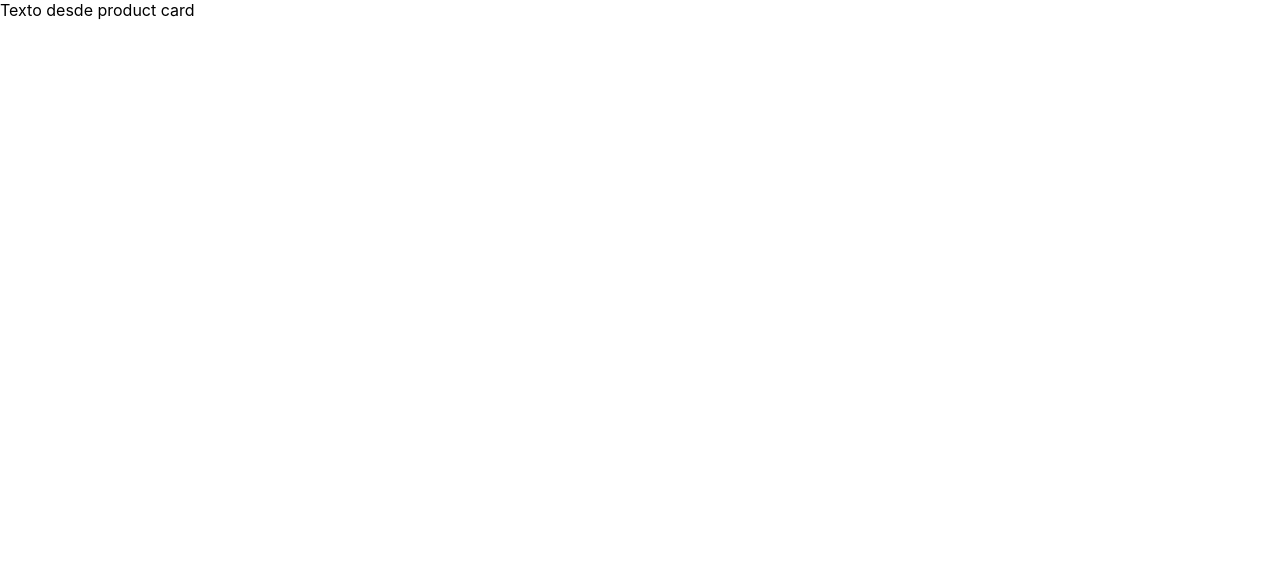
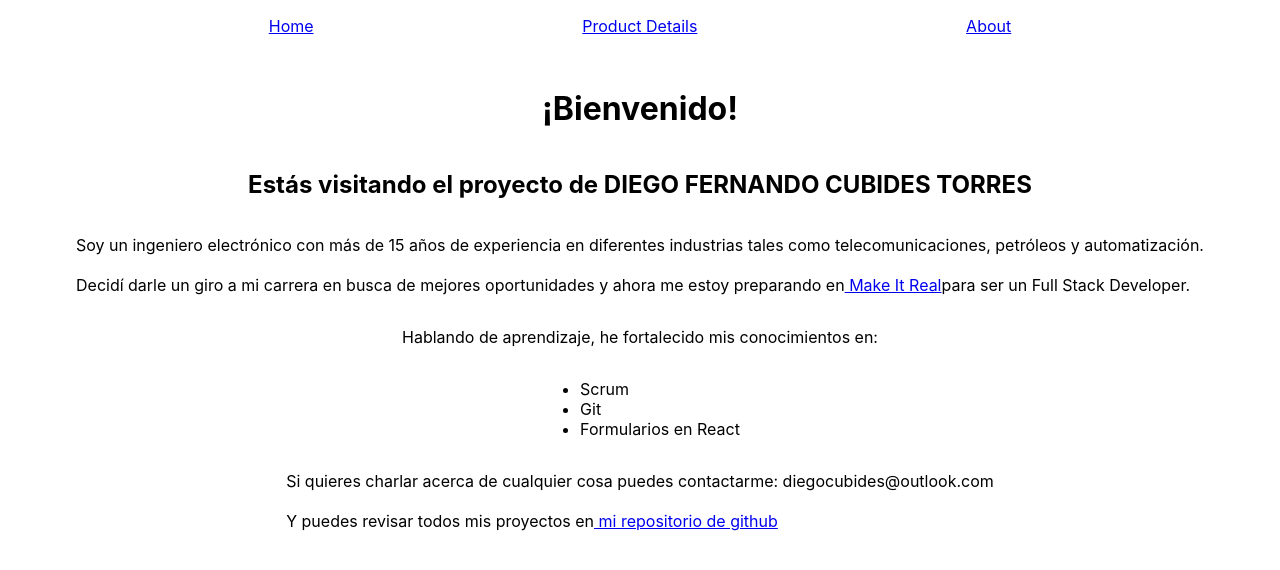
Before and after one commit to d1360cub/Assesment-Frontend, a React (Create React App) app: page /about in a window 1280 px wide. Shown: the top 570 px of the page. Built offline with nearby package versions, Linux system fonts and the light colour scheme.

Commit message:
modifies about

```diff
--- a/src/App.js
+++ b/src/App.js
@@ -1,9 +1,9 @@
-import ProductCard from './Components/ProductCard/ProductCard';
+import Routing from './components/Routing';
 
 function App() {
   return (
     <div>
-      <ProductCard />
+      <Routing />
     </div>
   );
 }
--- /dev/null
+++ b/src/Pages/About/about.css
@@ -0,0 +1,10 @@
+.container {
+  display: flex;
+  flex-direction: column;
+  align-items: center;
+  padding: 2rem;
+}
+
+.container h2 {
+  text-align: center;
+}
--- /dev/null
+++ b/src/Pages/About/index.jsx
@@ -0,0 +1,43 @@
+import React from 'react';
+import './about.css';
+
+function About() {
+  return (
+    <div className="container">
+      <h1>¡Bienvenido!</h1>
+      <h2>
+        Estás visitando el proyecto de
+        <strong> DIEGO FERNANDO CUBIDES TORRES</strong>
+      </h2>
+      <p>
+        Soy un ingeniero electrónico con más de 15 años de experiencia
+        en diferentes industrias tales como telecomunicaciones, petróleos
+        y automatización.
+        <br />
+        <br />
+        Decidí darle un giro a mi carrera en busca de mejores oportunidades
+        y ahora me estoy preparando en
+        <a href="https://makeitreal.camp/"> Make It Real</a>
+        para ser un Full Stack Developer.
+      </p>
+      <p>
+        Hablando de aprendizaje, he fortalecido mis conocimientos en:
+      </p>
+      <ul>
+        <li>Scrum</li>
+        <li>Git</li>
+        <li>Formularios en React</li>
+      </ul>
+      <p>
+        Si quieres charlar acerca de cualquier cosa puedes contactarme:
+        diegocubides@outlook.com
+        <br />
+        <br />
+        Y puedes revisar todos mis proyectos en
+        <a href="https://github.com/d1360cub"> mi repositorio de github</a>
+      </p>
+    </div>
+  );
+}
+
+export default About;
--- /dev/null
+++ b/src/Pages/Home/index.jsx
@@ -0,0 +1,11 @@
+import React from 'react';
+
+function Home() {
+  return (
+    <div>
+      texto desde home
+    </div>
+  );
+}
+
+export default Home;
--- /dev/null
+++ b/src/Pages/ProductDetails/index.jsx
@@ -0,0 +1,11 @@
+import React from 'react';
+
+function ProductDetails() {
+  return (
+    <div>
+      texto desde product details
+    </div>
+  );
+}
+
+export default ProductDetails;
--- /dev/null
+++ b/src/components/Navbar/Navbar.css
@@ -0,0 +1,5 @@
+.navBar {
+  display: flex;
+  justify-content: space-evenly;
+  padding-top: 1rem;
+}
--- /dev/null
+++ b/src/components/Navbar/index.jsx
@@ -0,0 +1,15 @@
+import React from 'react';
+import { NavLink } from 'react-router-dom';
+import './Navbar.css';
+
+function Navbar() {
+  return (
+    <nav className="navBar">
+      <NavLink to="/">Home</NavLink>
+      <NavLink to="/productdetails">Product Details</NavLink>
+      <NavLink to="/about">About</NavLink>
+    </nav>
+  );
+}
+
+export default Navbar;
--- /dev/null
+++ b/src/components/Routing/index.jsx
@@ -0,0 +1,21 @@
+import React from 'react';
+import { BrowserRouter, Routes, Route } from 'react-router-dom';
+import Home from '../../Pages/Home';
+import ProductDetails from '../../Pages/ProductDetails';
+import About from '../../Pages/About';
+import Navbar from '../Navbar';
+
+function Routing() {
+  return (
+    <BrowserRouter>
+      <Navbar />
+      <Routes>
+        <Route path="/" element={<Home />} />
+        <Route path="/productdetails" element={<ProductDetails />} />
+        <Route path="/about" element={<About />} />
+      </Routes>
+    </BrowserRouter>
+  );
+}
+
+export default Routing;
```
Also changed, not shown: src/Components/ProductCard/index.jsx (deleted), src/Pages/About/About.jsx (deleted), src/components/ProductCard/index.jsx (renamed from src/Components/ProductCard/ProductCard.jsx).
